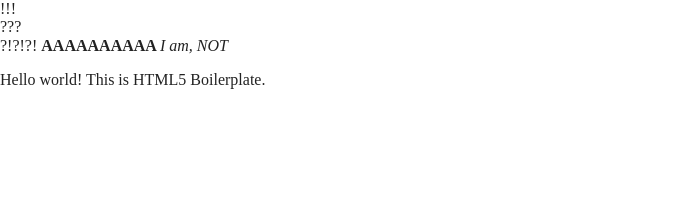
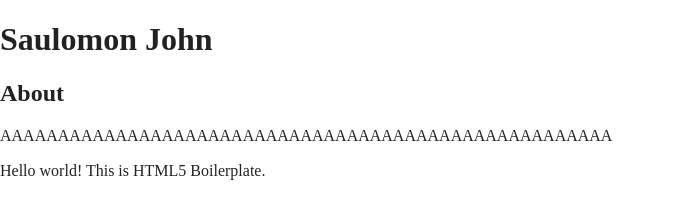
Before and after one commit to LeoAethereus/2-1-2022-class, a website built with Parcel: page index.html in a window 1280 px wide. Shown: the whole page, without its empty margins (0-674 px from the left). Built offline with nearby package versions, Linux system fonts and the light colour scheme.

Commit message:
made some changes

```diff
--- a/index.html
+++ b/index.html
@@ -23,12 +23,13 @@
 </head>
 
 <body>
-  <a> !!! </a>
-  <div> ??? </div>
-  <span> ?!?!?! </span>
-  <strong> AAAAAAAAAA </strong>
-  <em> I am, NOT </em>
-
+<header>
+  <div>
+    <h1> Saulomon John</h1>
+    <h2>About</h2>
+  </div>
+  <p>AAAAAAAAAAAAAAAAAAAAAAAAAAAAAAAAAAAAAAAAAAAAAAAAAAAAA</p>
+  </header>
   <!-- Add your site or application content here -->
   <p>Hello world! This is HTML5 Boilerplate.</p>
   <script src="js/vendor/modernizr-3.11.2.min.js"></script>
```
